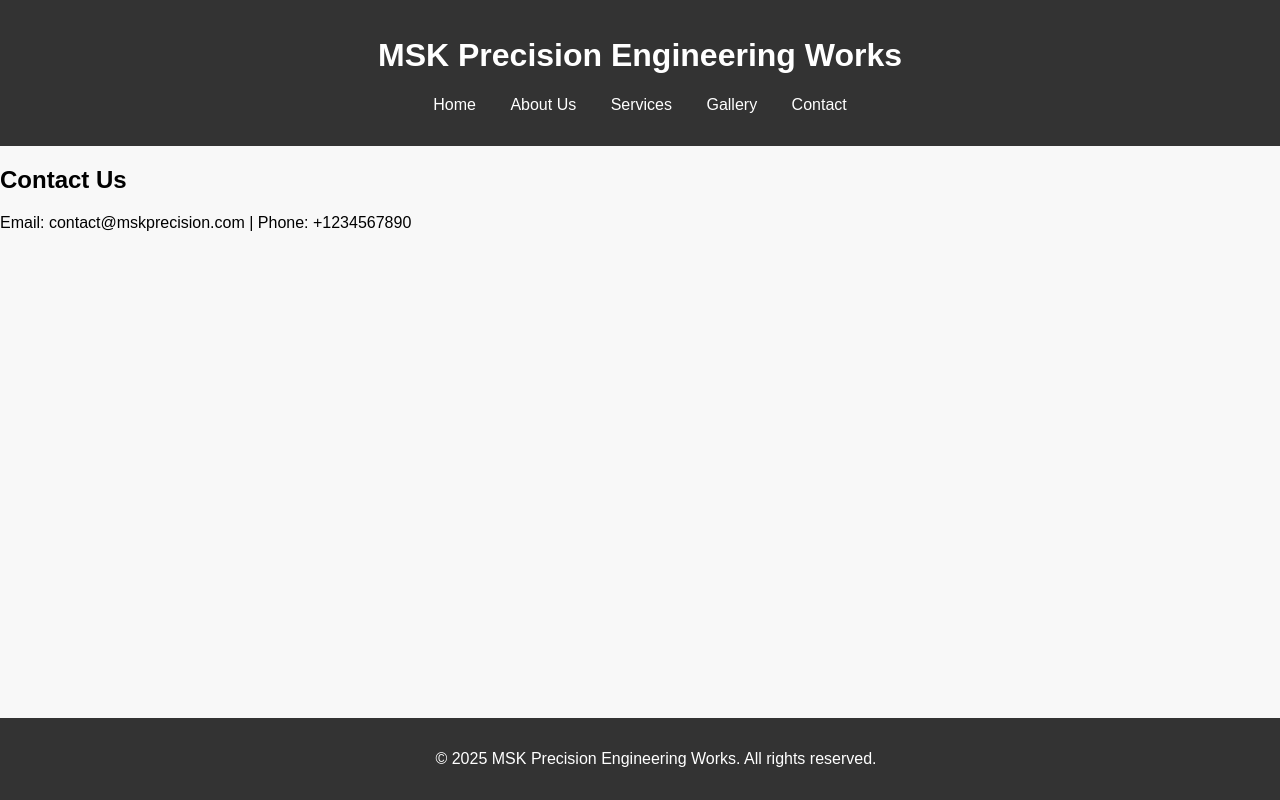
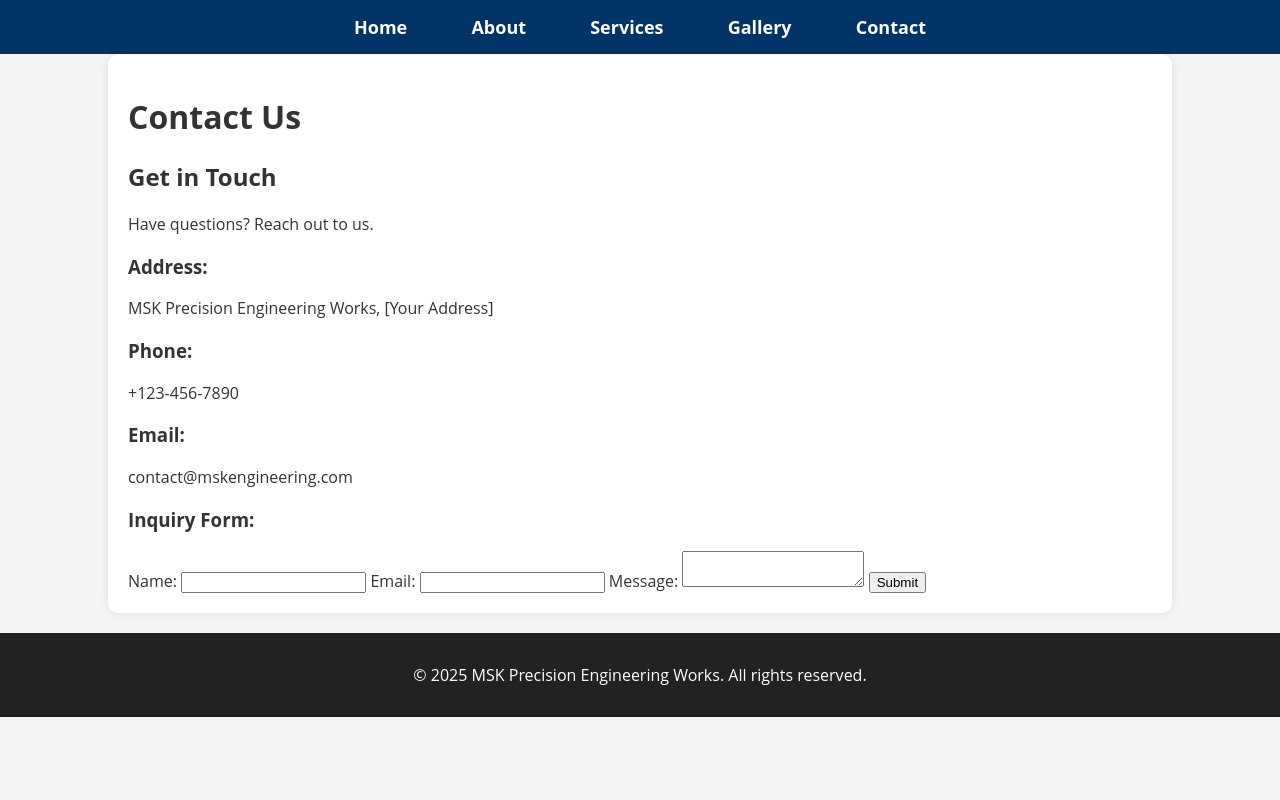
Before and after one commit to nkorra/MSK, a Flask app: page /contact in a window 1280 px wide. Run offline with Flask 3, Linux system fonts and the light colour scheme.

Commit message:
Updated files and added gunicorn to requirements.txt

```diff
--- a/app.py
+++ b/app.py
@@ -1,26 +1,32 @@
-from flask import Flask, render_template
+from flask import Flask, render_template, request
 
 app = Flask(__name__)
 
 @app.route('/')
 def home():
-    return render_template('index.html')  # Homepage
+    return render_template('index.html')
 
 @app.route('/about')
 def about():
-    return render_template('about.html')  # About Us Page
+    return render_template('about.html')
 
 @app.route('/services')
 def services():
-    return render_template('services.html')  # Services Page
+    return render_template('services.html')
 
 @app.route('/gallery')
 def gallery():
-    return render_template('gallery.html')  # Gallery Page
+    return render_template('gallery.html')
 
-@app.route('/contact')
+@app.route('/contact', methods=['GET', 'POST'])
 def contact():
-    return render_template('contact.html')  # Contact Us Page
+    if request.method == 'POST':
+        name = request.form['name']
+        email = request.form['email']
+        message = request.form['message']
+        # Handle form data (e.g., save to database or send an email)
+        return "Thank you for your message!"
+    return render_template('contact.html')
 
 if __name__ == '__main__':
     app.run(debug=True)
--- a/static/style.css
+++ /dev/null
@@ -1,38 +0,0 @@
-body {
-    font-family: Arial, sans-serif;
-    margin: 0;
-    padding: 0;
-    background-color: #f8f8f8;
-}
-
-header {
-    background-color: #333;
-    color: white;
-    padding: 1rem;
-    text-align: center;
-}
-
-nav ul {
-    list-style: none;
-    padding: 0;
-}
-
-nav ul li {
-    display: inline;
-    margin: 0 15px;
-}
-
-nav ul li a {
-    color: white;
-    text-decoration: none;
-}
-
-footer {
-    background-color: #333;
-    color: white;
-    text-align: center;
-    padding: 1rem;
-    position: fixed;
-    bottom: 0;
-    width: 100%;
-}
--- /dev/null
+++ b/static/styles.css
@@ -0,0 +1,59 @@
+/* Reset some default styles */
+body {
+    font-family: 'Open Sans', sans-serif;
+    background-color: #f4f4f4;
+    color: #333;
+    margin: 0;
+    padding: 0;
+}
+
+/* Navigation bar */
+nav {
+    background-color: #003366;
+    padding: 15px 0;
+    text-align: center;
+}
+
+nav ul {
+    list-style-type: none;
+    padding: 0;
+    margin: 0;
+}
+
+nav ul li {
+    display: inline;
+    margin: 0 15px;
+}
+
+nav ul li a {
+    color: white;
+    font-size: 18px;
+    text-decoration: none;
+    font-weight: bold;
+    padding: 10px 15px;
+    border-radius: 5px;
+    transition: background 0.3s;
+}
+
+nav ul li a:hover {
+    background-color: #0055a5;
+}
+
+/* Main content container */
+.container {
+    width: 80%;
+    margin: auto;
+    padding: 20px;
+    background: white;
+    box-shadow: 0px 0px 10px rgba(0, 0, 0, 0.1);
+    border-radius: 10px;
+}
+
+/* Footer */
+footer {
+    margin-top: 20px;
+    background: #222;
+    color: white;
+    padding: 15px;
+    text-align: center;
+}
--- a/templates/base.html
+++ b/templates/base.html
@@ -3,28 +3,28 @@
 <head>
     <meta charset="UTF-8">
     <meta name="viewport" content="width=device-width, initial-scale=1.0">
-    <title>{{ title }} | MSK Precision Engineering Works</title>
-    <link rel="stylesheet" href="{{ url_for('static', filename='style.css') }}">
+    <title>MSK Precision Engineering Works</title>
+    <link rel="stylesheet" type="text/css" href="{{ url_for('static', filename='styles.css') }}">
 </head>
 <body>
 
-    <header>
-        <h1>MSK Precision Engineering Works</h1>
-        <nav>
-            <ul>
-                <li><a href="/">Home</a></li>
-                <li><a href="/about">About Us</a></li>
-                <li><a href="/services">Services</a></li>
-                <li><a href="/gallery">Gallery</a></li>
-                <li><a href="/contact">Contact</a></li>
-            </ul>
-        </nav>
-    </header>
+    <!-- Navigation Bar -->
+    <nav>
+        <ul>
+            <li><a href="{{ url_for('home') }}">Home</a></li>
+            <li><a href="{{ url_for('about') }}">About</a></li>
+            <li><a href="{{ url_for('services') }}">Services</a></li>
+            <li><a href="{{ url_for('gallery') }}">Gallery</a></li>
+            <li><a href="{{ url_for('contact') }}">Contact</a></li>
+        </ul>
+    </nav>
 
-    <main>
+    <!-- Page Content -->
+    <div class="container">
         {% block content %}{% endblock %}
-    </main>
+    </div>
 
+    <!-- Footer -->
     <footer>
         <p>&copy; 2025 MSK Precision Engineering Works. All rights reserved.</p>
     </footer>
--- a/templates/contact.html
+++ b/templates/contact.html
@@ -1,5 +1,30 @@
 {% extends "base.html" %}
+
 {% block content %}
-    <h2>Contact Us</h2>
-    <p>Email: contact@mskprecision.com | Phone: +1234567890</p>
+    <h1>Contact Us</h1>
+
+    <section>
+        <h2>Get in Touch</h2>
+        <p>Have questions? Reach out to us.</p>
+
+        <h3>Address:</h3>
+        <p>MSK Precision Engineering Works, [Your Address]</p>
+
+        <h3>Phone:</h3>
+        <p>+123-456-7890</p>
+
+        <h3>Email:</h3>
+        <p>contact@mskengineering.com</p>
+
+        <h3>Inquiry Form:</h3>
+        <form action="{{ url_for('contact') }}" method="post">
+            <label>Name:</label>
+            <input type="text" name="name" required>
+            <label>Email:</label>
+            <input type="email" name="email" required>
+            <label>Message:</label>
+            <textarea name="message" required></textarea>
+            <button type="submit">Submit</button>
+        </form>
+    </section>
 {% endblock %}
--- a/templates/index.html
+++ b/templates/index.html
@@ -1,5 +1,6 @@
 {% extends "base.html" %}
+
 {% block content %}
-    <h2>Welcome to MSK Precision Engineering Works</h2>
-    <p>We specialize in precision engineering, manufacturing, and consulting.</p>
+    <h1>Welcome to MSK Precision Engineering Works</h1>
+    <p>We specialize in high-quality precision engineering, manufacturing solutions, and expert consulting services.</p>
 {% endblock %}
```
Also changed, not shown: templates/about.html (+13 -2 lines), templates/gallery.html (+10 -2 lines), templates/services.html (+13 -6 lines).
